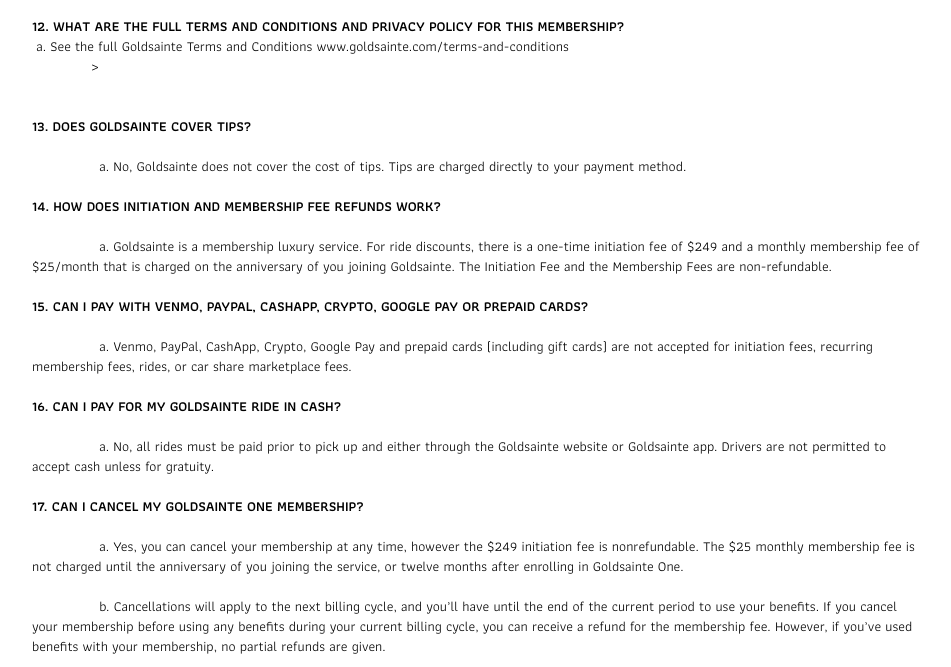
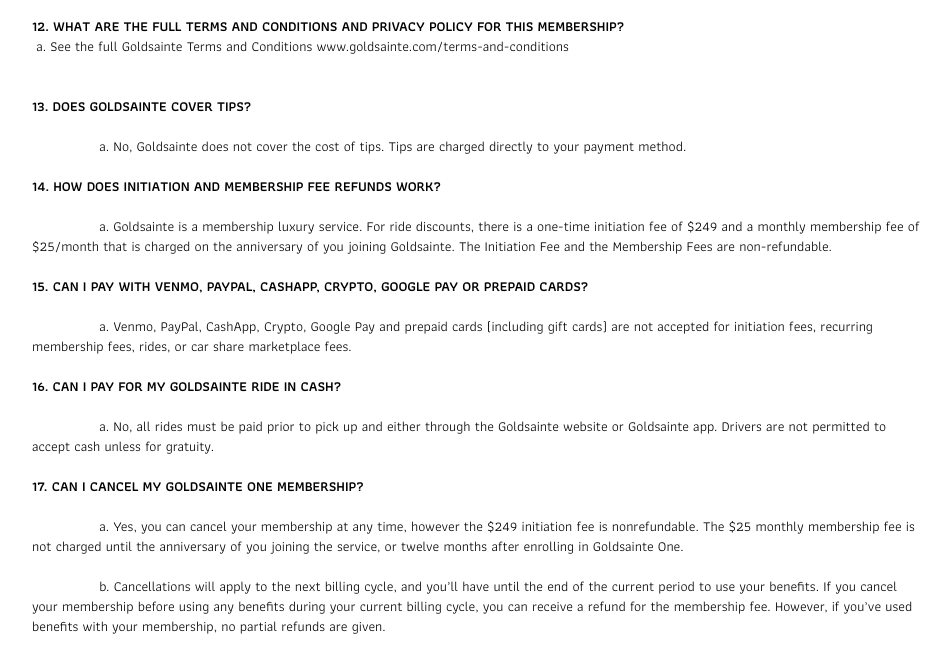
Before and after one commit to DesignGoldsainte/goldsainte24, a website built with Parcel: page faq.html in a window 1280 px wide. Shown: the part 2544-3211 px from the top of the page, without its empty margins (162-1113 px from the left). Built offline with nearby package versions, Linux system fonts and the light colour scheme; a web font is replaced by a local one.

Commit message:
FAQ update

```diff
--- a/faq.html
+++ b/faq.html
@@ -300,10 +300,7 @@
             </p>
             <p class="how-does-goldsainte-one-work">
               <span class="i-if-a"> a. See the full Goldsainte Terms and Conditions www.goldsainte.com/terms-and-conditions
-              >
-            </p>
-            <p class="how-does-goldsainte-one-work">
-              <span class="i-if-a">&nbsp;</span>
+
             </p>
             <p class="how-does-goldsainte-one-work">
               <span class="how-does-goldsainte"
```
